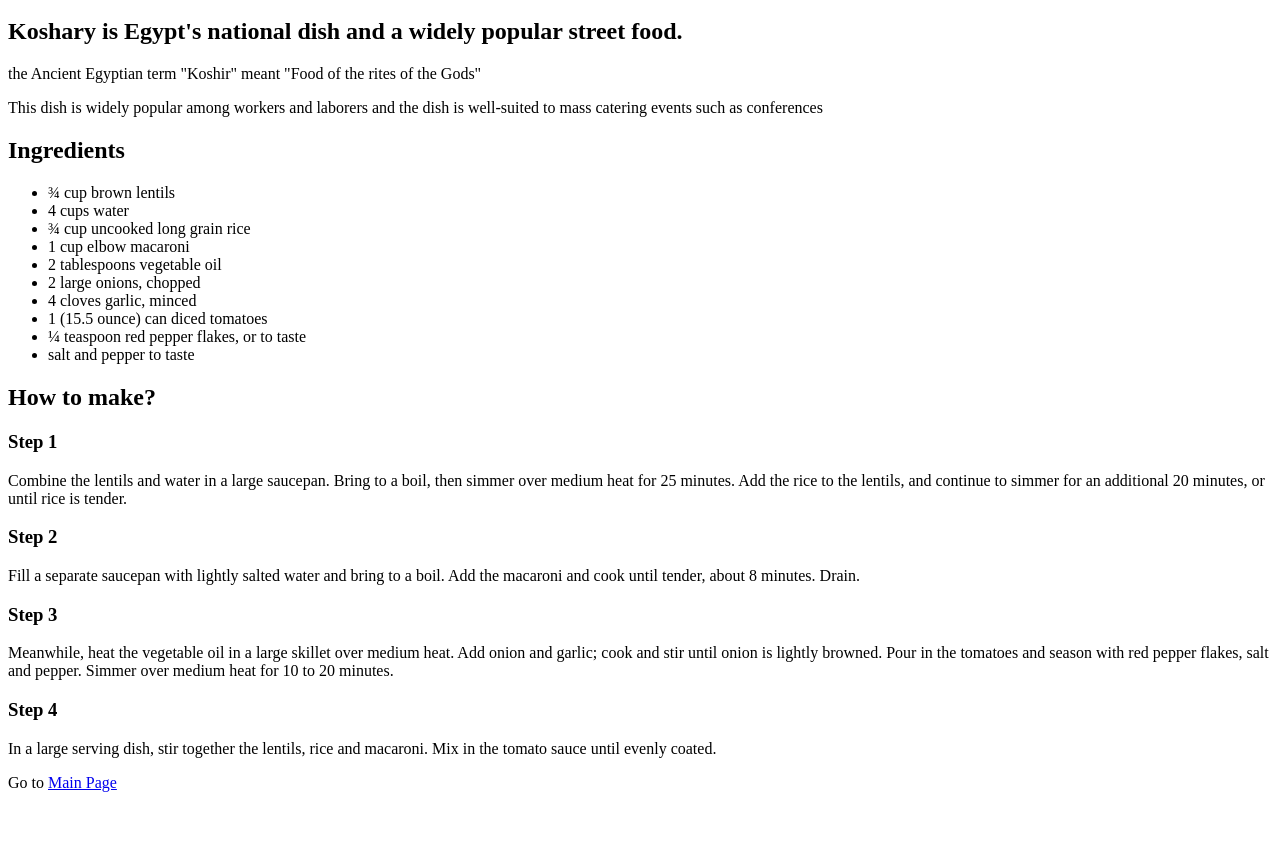
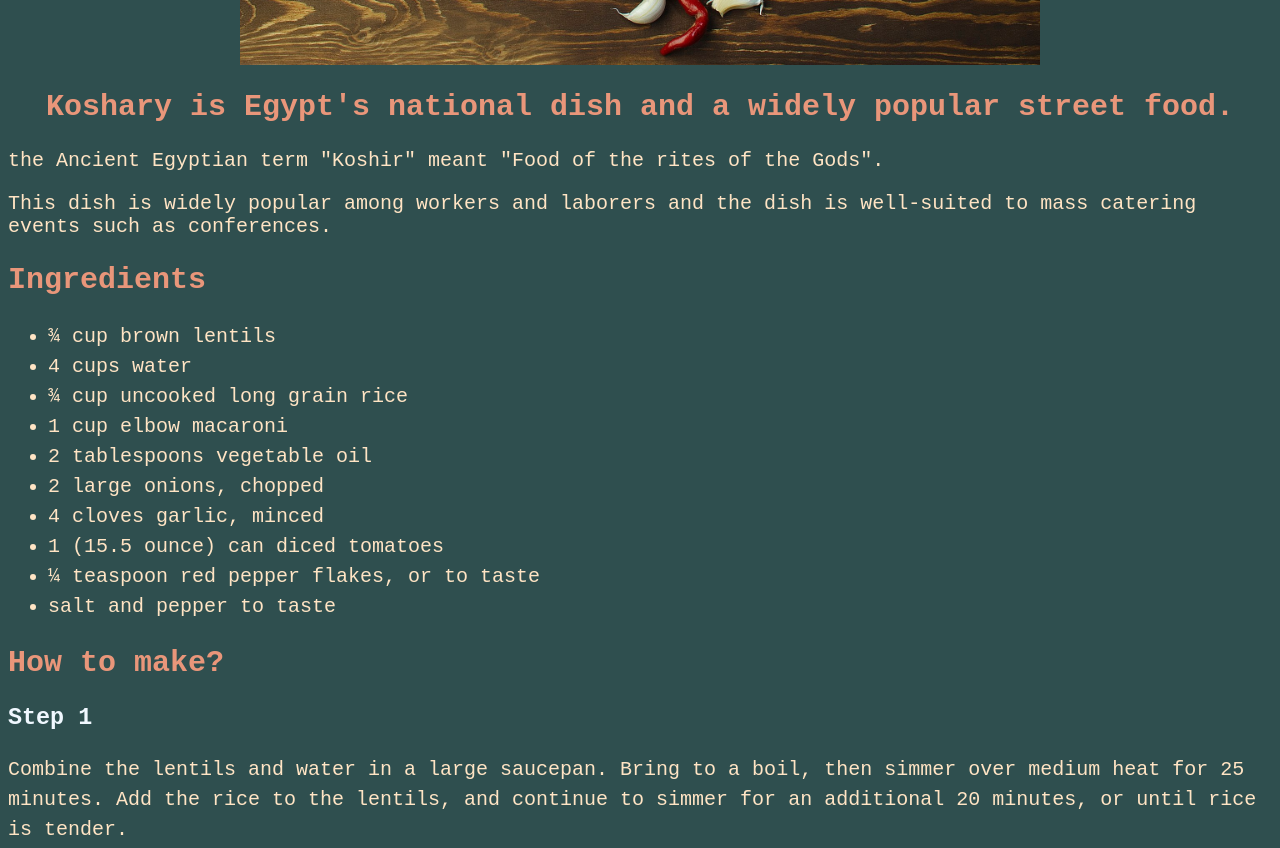
Before and after one commit to 0mar-cc/odin-recipes, a plain HTML site: page recipes/koshary.html in a window 1280 px wide. Shown: the part 640-1488 px from the top of the page. Before the commit the page ends 1448 px from the top, so only its background shows below. Drawn offline with Linux system fonts and the light colour scheme.

Commit message:
Add all recipes pages after it styled

```diff
--- a/recipes/koshary.html
+++ b/recipes/koshary.html
@@ -3,16 +3,17 @@
     <head>
         <meta charset="utf-8">
         <title>Egyptian Koshary</title>
+        <link rel="stylesheet" href="style.css">
     </head>
     <body>
         <h1>The Egyptian Koshary</h1>
         <img src="../img/koshary.jpg" alt="Egytpian Koshary" width="800">
         <h2>Koshary is Egypt's national dish and a widely popular street food.</h2>
-        <p>the Ancient Egyptian term "Koshir" meant "Food of the rites of the Gods"</p>
-        <p>This dish is widely popular among workers and laborers and the dish is well-suited to mass catering events such as conferences</p>
+        <p>the Ancient Egyptian term "Koshir" meant "Food of the rites of the Gods".</p>
+        <p>This dish is widely popular among workers and laborers and the dish is well-suited to mass catering events such as conferences.</p>
 
 
-        <h2>Ingredients</h2>
+        <h2 class="side">Ingredients</h2>
         <ul>
             <li> ¾ cup brown lentils </li>
             <li> 4 cups water </li>
@@ -26,19 +27,20 @@
             <li> salt and pepper to taste </li>
         </ul>
 
-        <h2>How to make?</h2>
+        <h2 class="side">How to make?</h2>
+
         <h3>Step 1</h3>
-        <p>Combine the lentils and water in a large saucepan. Bring to a boil, then simmer over medium heat for 25 minutes. Add the rice to the lentils, and continue to simmer for an additional 20 minutes, or until rice is tender.</p>
+        <p class="step">Combine the lentils and water in a large saucepan. Bring to a boil, then simmer over medium heat for 25 minutes. Add the rice to the lentils, and continue to simmer for an additional 20 minutes, or until rice is tender.</p>
 
         <h3>Step 2</h3>
-        <p>Fill a separate saucepan with lightly salted water and bring to a boil. Add the macaroni and cook until tender, about 8 minutes. Drain.</p>
+        <p class="step">Fill a separate saucepan with lightly salted water and bring to a boil. Add the macaroni and cook until tender, about 8 minutes. Drain.</p>
 
         <h3>Step 3</h3>
-        <p>Meanwhile, heat the vegetable oil in a large skillet over medium heat. Add onion and garlic; cook and stir until onion is lightly browned. Pour in the tomatoes and season with red pepper flakes, salt and pepper. Simmer over medium heat for 10 to 20 minutes.</p>
+        <p class="step">Meanwhile, heat the vegetable oil in a large skillet over medium heat. Add onion and garlic; cook and stir until onion is lightly browned. Pour in the tomatoes and season with red pepper flakes, salt and pepper. Simmer over medium heat for 10 to 20 minutes.</p>
 
         <h3>Step 4</h3>
-        <p>In a large serving dish, stir together the lentils, rice and macaroni. Mix in the tomato sauce until evenly coated.</p>
-        <p> Go to <a href="../index.html">Main Page</a> </p>
+        <p class="step">In a large serving dish, stir together the lentils, rice and macaroni. Mix in the tomato sauce until evenly coated.</p>
+        <p class="step"> Go to <a href="../index.html">Main Page</a> </p>
     </body>
 
 </html>
```
Also changed, not shown: recipes/lentil-soup.html (+6 -4 lines), recipes/omali.html (+15 -9 lines).
